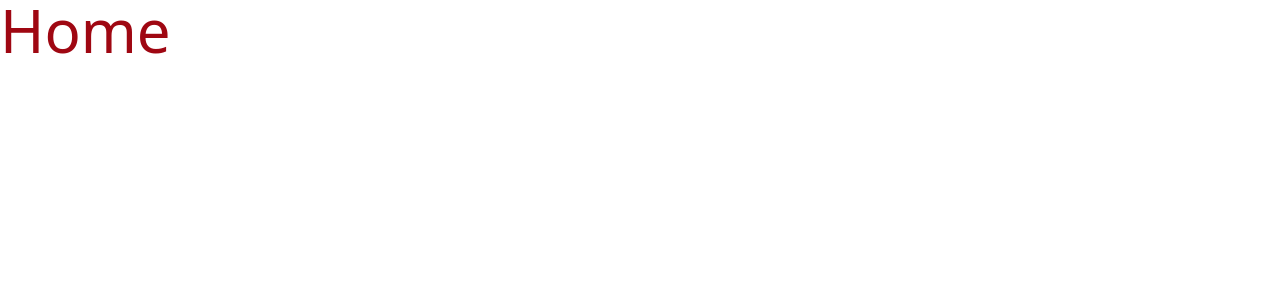
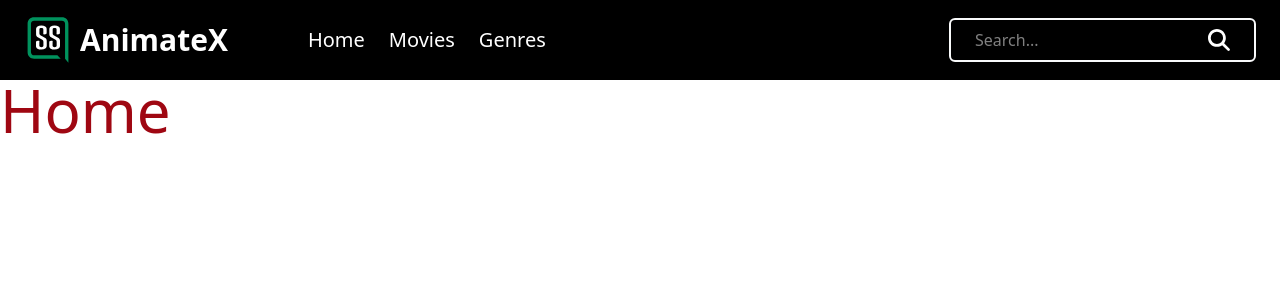
Before and after one commit to codewithsaidul/AnimateX, a React (Vite) app: page / in a window 1280 px wide. Shown: the top 300 px of the page. Built offline with nearby package versions, Linux system fonts and the light colour scheme.

Commit message:
navbar added

```diff
--- /dev/null
+++ b/src/components/Shared/Navbar.jsx
@@ -0,0 +1,50 @@
+import { FaMagnifyingGlass } from "react-icons/fa6";
+
+const Navbar = () => {
+  const navLinks = [
+    {
+      title: "Home",
+      path: "/",
+    },
+    {
+      title: "Movies",
+      path: "/movies",
+    },
+    {
+      title: "Genres",
+      path: "/genres",
+    },
+  ];
+
+  return (
+    <header className="header">
+      <nav className="px-6 mx-auto nav">
+        <div className="nav__menu">
+            <a href="/" className="nav__logo">
+              <img src="public/Logo.svg" alt="logo" />
+              <h3 className="text-primary">AnimateX</h3>
+            </a>
+
+            <div>
+              <ul className="nav__list">
+                {navLinks.map((link, index) => (
+                  <li key={index} className="nav__item">
+                    <a href={link.path} className="nav__link">
+                      {link.title}
+                    </a>
+                  </li>
+                ))}
+              </ul>
+            </div>
+        </div>
+
+        <div className="header__search">
+            <input type="text"  placeholder="Search..." />
+            <FaMagnifyingGlass size={24}/>
+        </div>
+      </nav>
+    </header>
+  );
+};
+
+export default Navbar;
--- a/src/index.css
+++ b/src/index.css
@@ -1 +1,44 @@
 @import "tailwindcss";
+
+@layer components {
+  /* ================================= Header Area ================================== */
+  .header {
+    @apply bg-black py-4 text-white;
+  }
+  .nav {
+    @apply flex justify-between items-center gap-4;
+  }
+
+  .nav__menu {
+    @apply flex justify-between items-center gap-20;
+  }
+  .nav__logo {
+    @apply flex items-center gap-2;
+  }
+  .nav__logo img {
+    @apply w-12 h-12;
+  }
+
+  .nav__logo h3 {
+    @apply text-3xl font-bold;
+  }
+
+
+  .nav__list {
+    @apply flex items-center gap-6;
+  }
+
+  .nav__list .nav__item {
+    @apply text-xl font-medium;
+  }
+
+  .header__search {
+    @apply  px-6 py-2 flex items-center rounded-md text-white bg-transparent border-2 border-gray-50;
+  }
+
+  .header__search input {
+    @apply w-full focus:outline-none;
+  }
+
+  /* ================================= Header Area ================================== */
+}
--- a/src/layout/MainLayout.jsx
+++ b/src/layout/MainLayout.jsx
@@ -1,12 +1,13 @@
-import { Outlet } from "react-router-dom"
-
+import { Outlet } from "react-router-dom";
+import Navbar from "../components/Shared/Navbar";
 
 const MainLayout = () => {
   return (
     <div>
-        <Outlet />
+      <Navbar />
+      <Outlet />
     </div>
-  )
-}
+  );
+};
 
-export default MainLayout
+export default MainLayout;
--- a/vite.config.js
+++ b/vite.config.js
@@ -1,6 +1,7 @@
 import { defineConfig } from 'vite'
 import react from '@vitejs/plugin-react'
 import tailwindcss from '@tailwindcss/vite'
+
 
 // https://vite.dev/config/
 export default defineConfig({
```
Also changed, not shown: package.json (+4 -3 lines), src/route/Router.jsx (+7 -8 lines), 1 other file (tests, documents, lock files or other folders).
